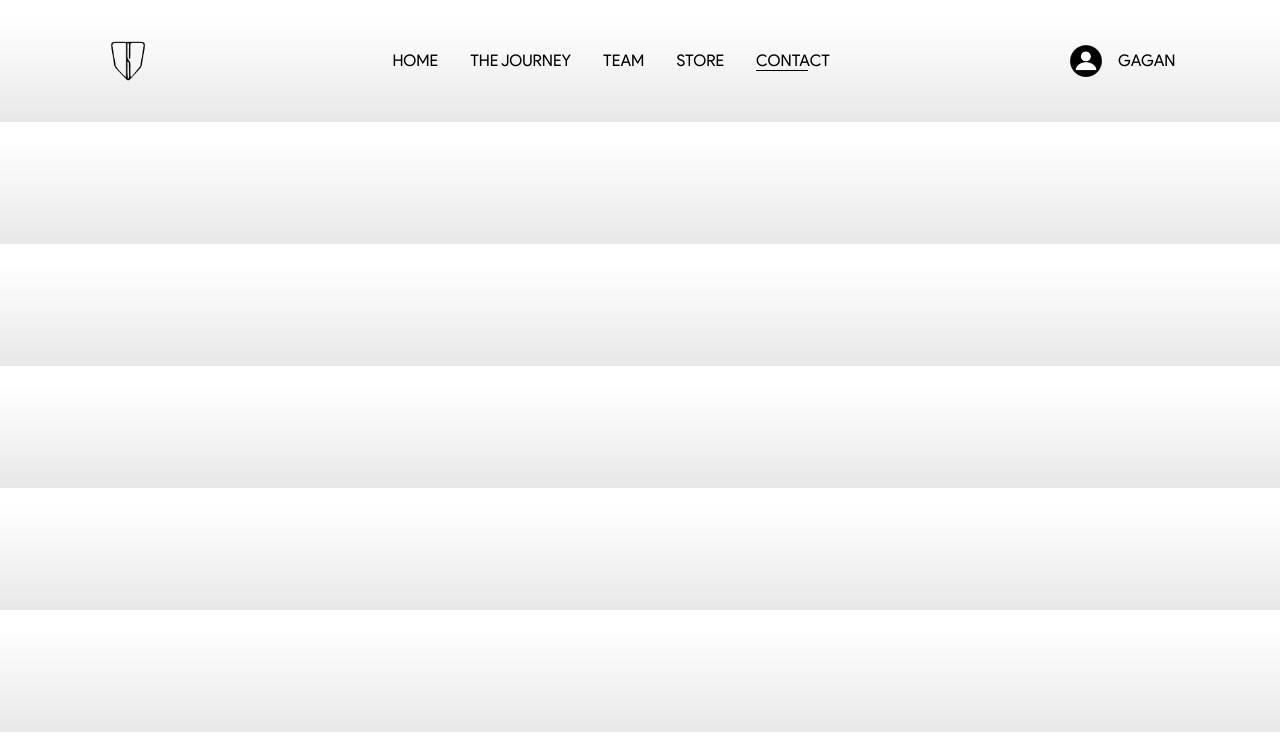
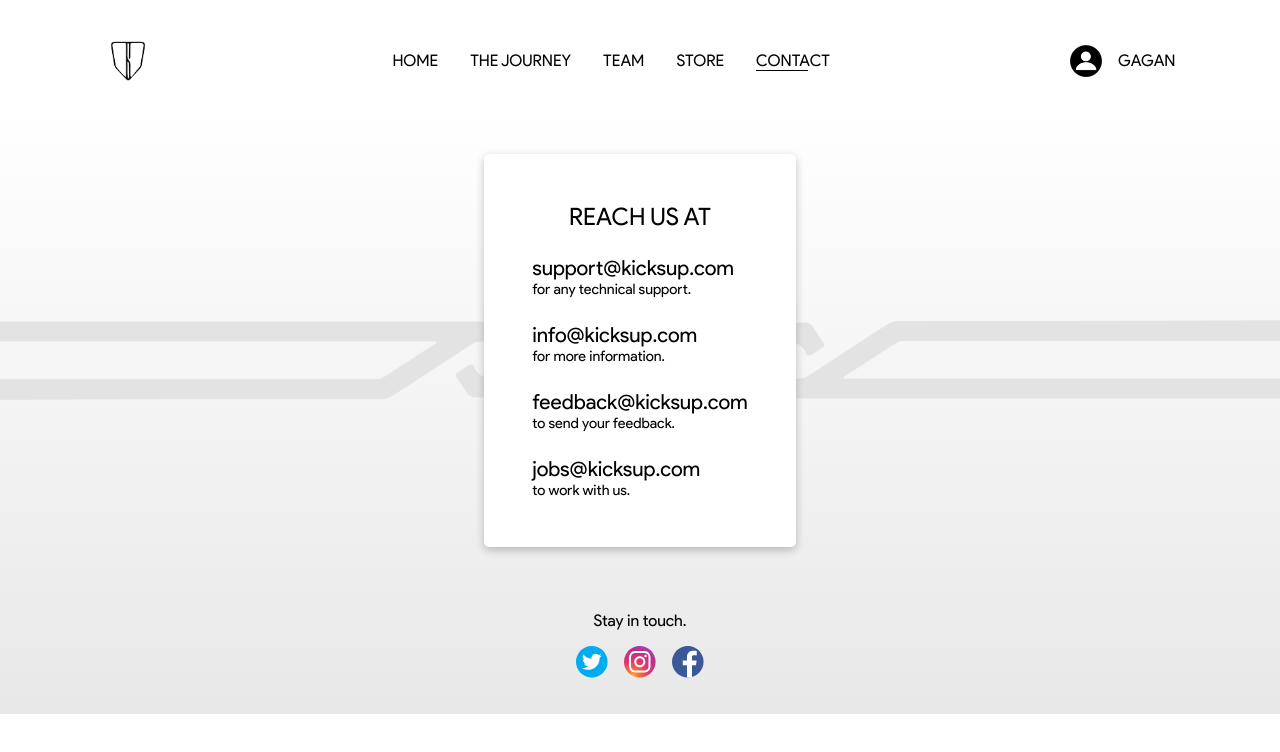
Before and after one commit to Naman13Kumawat/RingoverTask, a React (Create React App) app: page /contact in a window 1280 px wide. Shown: the top 752 px of the page. Built offline with nearby package versions, Linux system fonts and the light colour scheme.

Commit message:
Add Contact Component

```diff
--- a/src/pages/Contact/Contact.jsx
+++ b/src/pages/Contact/Contact.jsx
@@ -1,10 +1,44 @@
-import './Contact.scss';
-import Navbar from "../../components/Navbar/Navbar"
+import "./Contact.scss";
+import Navbar from "../../components/Navbar/Navbar";
 
 export default function Contact() {
   return (
     <>
-      <Navbar page="contact"/>
+      <Navbar page="contact" />
+      <img className="bg" src="/images/contactbg.png" alt="bg" />
+      <div className="contact">
+        <h1>REACH US AT</h1>
+        <span>
+          <h2>support@kicksup.com</h2>
+          <p>for any technical support.</p>
+        </span>
+        <span>
+          <h2>info@kicksup.com</h2>
+          <p>for more information.</p>
+        </span>
+        <span>
+          <h2>feedback@kicksup.com</h2>
+          <p>to send your feedback.</p>
+        </span>
+        <span>
+          <h2>jobs@kicksup.com</h2>
+          <p>to work with us.</p>
+        </span>
+      </div>
+      <div className="socials">
+        <p>Stay in touch.</p>
+        <span>
+          <a href="">
+            <img src="/images/twitter.png" alt="twitter" />
+          </a>
+          <a href="">
+            <img src="/images/insta.png" alt="insta" />
+          </a>
+          <a href="">
+            <img src="/images/facebook.png" alt="fb" />
+          </a>
+        </span>
+      </div>
     </>
-  )
+  );
 }
--- a/src/pages/Contact/Contact.scss
+++ b/src/pages/Contact/Contact.scss
@@ -0,0 +1,57 @@
+.contact {
+    display: flex;
+    flex-direction: column;
+    width: fit-content;
+    justify-content: center;
+    margin: 4rem auto;
+    background-color: #fff;
+    padding: 3rem;
+    gap: 1.5rem;
+    border-radius: 5px;
+    box-shadow: rgba(0, 0, 0, 0.24) 0px 3px 8px;
+
+    h1 {
+        font-size: 1.5rem;
+        font-weight: 500;
+        margin: auto;
+    }
+
+    span {
+        display: flex;
+        flex-direction: column;
+        justify-content: flex-start;
+
+        h2 {
+            font-size: 1.3rem;
+            font-weight: 500;
+        }
+
+        p {
+            font-size: 0.9rem;
+            font-weight: 500;
+        }
+    }
+}
+
+.socials {
+    display: flex;
+    flex-direction: column;
+    width: fit-content;
+    margin: 2rem auto;
+    align-items: center;
+    gap: 1rem;
+
+    span {
+        display: flex;
+        gap: 1rem;
+        align-items: center;
+        justify-content: center;
+    }
+}
+
+.bg{
+    width: 100%;
+    position: absolute;
+    z-index: -1;
+    top: 40%;
+}
```
Also changed, not shown: public/images/contactbg.png (added).
